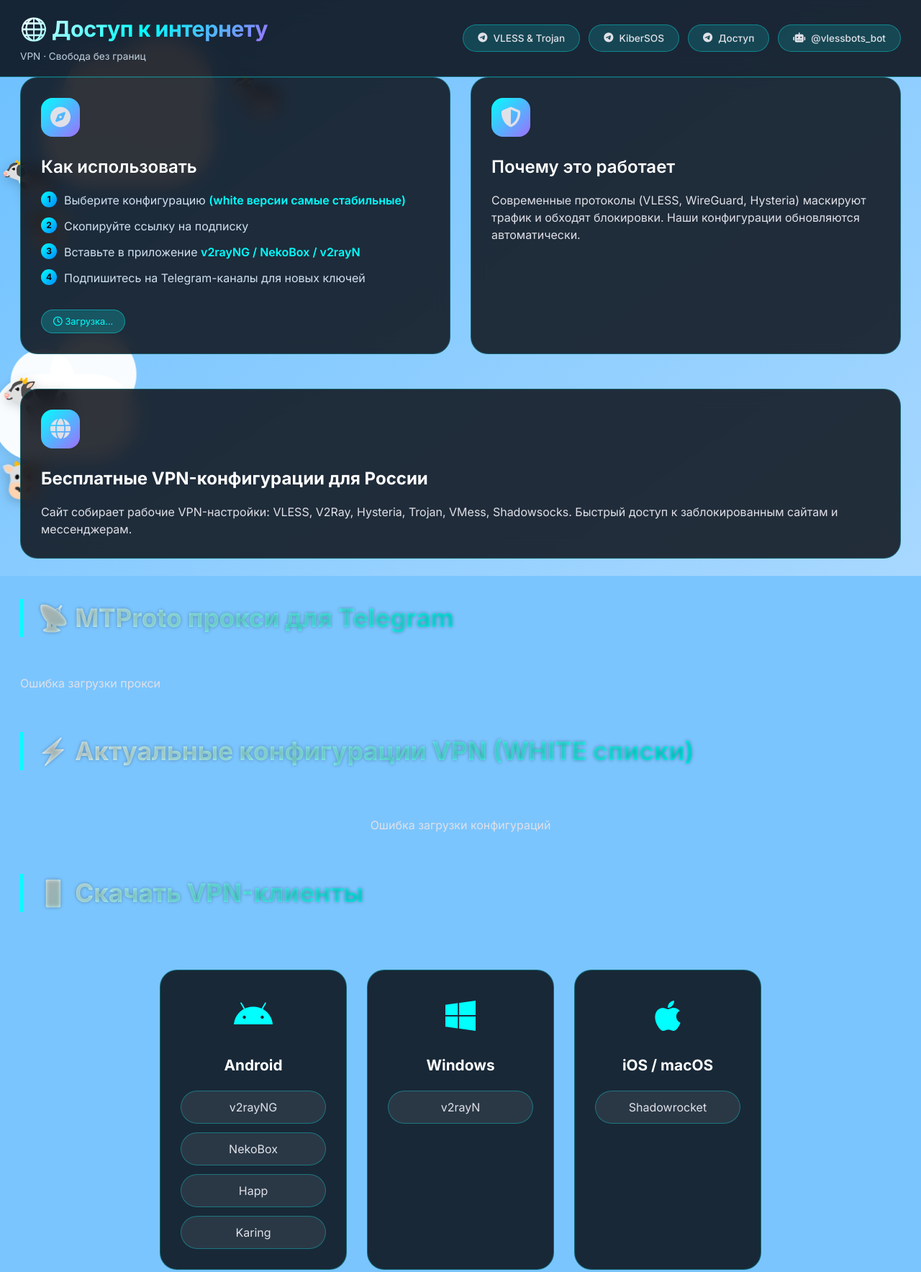
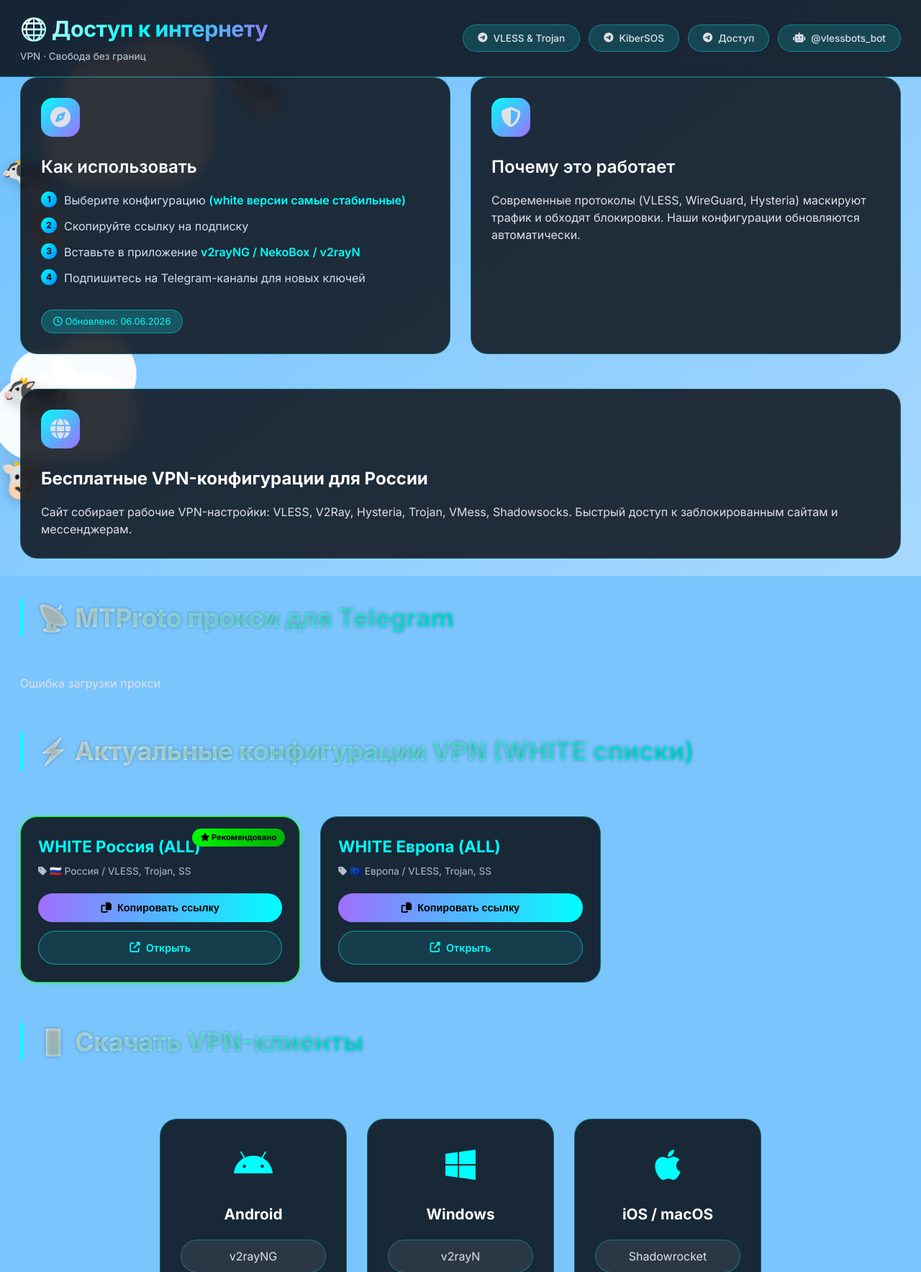
Before and after one commit to kort0881/internet-access-site, a Flask app: page / in a window 1280 px wide. Shown: the top 1767 px of the page at 72% size. Run offline with Flask 3, Linux system fonts and the light colour scheme; data that the repository does not hold is empty.

Commit message:
Update styles and configuration loading in index.html

```diff
--- a/templates/index.html
+++ b/templates/index.html
@@ -9,7 +9,7 @@
     <link href="https://fonts.googleapis.com/css2?family=Inter:opsz,wght@14..32,300;14..32,400;14..32,500;14..32,600;14..32,700;14..32,800&family=Roboto+Mono:wght@400;500;600;700&display=swap" rel="stylesheet">
     <link rel="stylesheet" href="https://cdnjs.cloudflare.com/ajax/libs/font-awesome/6.4.0/css/all.min.css">
     <style>
-        /* Все твои стили – оставляем без изменений, они уже есть */
+        /* Стили – те же самые, что у тебя были (скопированы из твоего последнего варианта) */
         * { margin: 0; padding: 0; box-sizing: border-box; }
         body { font-family: 'Inter', system-ui, sans-serif; color: #e0e0e8; line-height: 1.5; min-height: 100vh; background: #7bc5ff; position: relative; }
         .sky-bg { position: fixed; top: 0; left: 0; width: 100%; height: 100%; z-index: -2; background: linear-gradient(145deg, #6bc0ff 0%, #a8d8ff 100%); overflow: hidden; }
@@ -123,7 +123,7 @@
                     <li>Вставьте в приложение <span class="highlight">v2rayNG / NekoBox / v2rayN</span></li>
                     <li>Подпишитесь на Telegram-каналы для новых ключей</li>
                 </ul>
-                <div class="update-badge" id="update-badge"><i class="far fa-clock"></i> Загрузка...</div>
+                <div class="update-badge"><i class="far fa-clock"></i> Обновлено: 06.06.2026</div>
             </div>
             <div class="info-card">
                 <div class="info-icon"><i class="fas fa-shield-alt"></i></div>
@@ -145,7 +145,33 @@
 
         <div class="section">
             <h2 class="section-title">⚡ Актуальные конфигурации VPN (WHITE списки)</h2>
-            <div id="configs-grid" class="configs-grid">Загружаем конфигурации...</div>
+            <div class="configs-grid">
+                <div class="config-card recommended">
+                    <div class="rec-badge"><i class="fas fa-star"></i> Рекомендовано</div>
+                    <div class="config-name">WHITE Россия (ALL)</div>
+                    <div class="config-category"><i class="fas fa-tag"></i> 🇷🇺 Россия / VLESS, Trojan, SS</div>
+                    <div class="button-group">
+                        <button class="btn-neon btn-copy" onclick="copyToClipboard(this, 'https://raw.githubusercontent.com/kort0881/vpn-checker-backend/main/checked/RU_Best/ru_white_all_WHITE.txt')">
+                            <i class="fas fa-copy"></i> Копировать ссылку
+                        </button>
+                        <a href="https://raw.githubusercontent.com/kort0881/vpn-checker-backend/main/checked/RU_Best/ru_white_all_WHITE.txt" target="_blank" class="btn-neon btn-link">
+                            <i class="fas fa-external-link-alt"></i> Открыть
+                        </a>
+                    </div>
+                </div>
+                <div class="config-card">
+                    <div class="config-name">WHITE Европа (ALL)</div>
+                    <div class="config-category"><i class="fas fa-tag"></i> 🇪🇺 Европа / VLESS, Trojan, SS</div>
+                    <div class="button-group">
+                        <button class="btn-neon btn-copy" onclick="copyToClipboard(this, 'https://raw.githubusercontent.com/kort0881/vpn-checker-backend/main/checked/My_Euro/my_euro_all_WHITE.txt')">
+                            <i class="fas fa-copy"></i> Копировать ссылку
+                        </button>
+                        <a href="https://raw.githubusercontent.com/kort0881/vpn-checker-backend/main/checked/My_Euro/my_euro_all_WHITE.txt" target="_blank" class="btn-neon btn-link">
+                            <i class="fas fa-external-link-alt"></i> Открыть
+                        </a>
+                    </div>
+                </div>
+            </div>
         </div>
 
         <div class="section">
@@ -176,7 +202,6 @@
                     button.style.background = '';
                 }, 2000);
             }).catch(() => {
-                // fallback
                 const textarea = document.createElement('textarea');
                 textarea.value = url;
                 document.body.appendChild(textarea);
@@ -215,96 +240,8 @@
             }
         }
 
-        async function loadConfigs() {
-            const container = document.getElementById('configs-grid');
-            if (!container) return;
-            try {
-                const apiUrl = 'https://api.github.com/repos/kort0881/vpn-checker-backend/contents/checked/subscriptions_list.txt?ts=' + Date.now();
-                const resp = await fetch(apiUrl);
-                if (!resp.ok) throw new Error(`HTTP ${resp.status}`);
-                const data = await resp.json();
-                const content = atob(data.content);
-                const lines = content.split('\n');
-
-                // Ищем секции ✅ WHITE
-                const whiteUrls = [];
-                let inWhite = false;
-                for (let line of lines) {
-                    if (line.includes('✅ WHITE')) inWhite = true;
-                    else if (line.includes('=== ⚠️')) inWhite = false;
-                    else if (inWhite && line.trim().startsWith('http')) {
-                        whiteUrls.push(line.trim());
-                    }
-                }
-
-                // Дата обновления
-                let lastUpdate = '';
-                for (let line of lines) {
-                    if (line.startsWith('# Generated:')) {
-                        const match = line.match(/# Generated: (.*?) UTC/);
-                        if (match) lastUpdate = match[1];
-                        break;
-                    }
-                }
-                const badge = document.getElementById('update-badge');
-                if (lastUpdate) badge.innerHTML = `<i class="far fa-clock"></i> Обновлено: ${lastUpdate.replace('T', ' ')} UTC`;
-                else badge.innerHTML = `<i class="far fa-clock"></i> Обновлено: сейчас`;
-
-                if (whiteUrls.length === 0) {
-                    container.innerHTML = '<div style="grid-column:1/-1;text-align:center;">Нет WHITE-конфигураций</div>';
-                    return;
-                }
-
-                container.innerHTML = '';
-                whiteUrls.forEach((url, idx) => {
-                    let name = url.split('/').pop().replace('.txt', '').replace(/_/g, ' ');
-                    if (name.includes('WHITE')) name = 'WHITE список';
-                    const category = url.includes('RU_Best') ? '🇷🇺 Россия' : (url.includes('My_Euro') ? '🇪🇺 Европа' : '🌍 Общий');
-                    const isRecommended = (idx === 0);
-                    const card = document.createElement('div');
-                    card.className = 'config-card' + (isRecommended ? ' recommended' : '');
-                    if (isRecommended) {
-                        const recBadge = document.createElement('div');
-                        recBadge.className = 'rec-badge';
-                        recBadge.innerHTML = '<i class="fas fa-star"></i> Рекомендовано';
-                        card.appendChild(recBadge);
-                    }
-                    const nameDiv = document.createElement('div');
-                    nameDiv.className = 'config-name';
-                    nameDiv.textContent = name;
-                    card.appendChild(nameDiv);
-                    const catDiv = document.createElement('div');
-                    catDiv.className = 'config-category';
-                    catDiv.innerHTML = `<i class="fas fa-tag"></i> ${category}`;
-                    card.appendChild(catDiv);
-                    const btnGroup = document.createElement('div');
-                    btnGroup.className = 'button-group';
-
-                    const copyBtn = document.createElement('button');
-                    copyBtn.className = 'btn-neon btn-copy';
-                    copyBtn.innerHTML = '<i class="fas fa-copy"></i> Копировать ссылку';
-                    copyBtn.onclick = () => copyToClipboard(copyBtn, url);
-                    btnGroup.appendChild(copyBtn);
-
-                    const openLink = document.createElement('a');
-                    openLink.href = url;
-                    openLink.target = '_blank';
-                    openLink.className = 'btn-neon btn-link';
-                    openLink.innerHTML = '<i class="fas fa-external-link-alt"></i> Открыть';
-                    btnGroup.appendChild(openLink);
-
-                    card.appendChild(btnGroup);
-                    container.appendChild(card);
-                });
-            } catch(e) {
-                console.error(e);
-                container.innerHTML = '<div style="grid-column:1/-1;text-align:center;">Ошибка загрузки конфигураций</div>';
-            }
-        }
-
         document.addEventListener('DOMContentLoaded', () => {
             loadProxies();
-            loadConfigs();
         });
     </script>
 </body>
```
